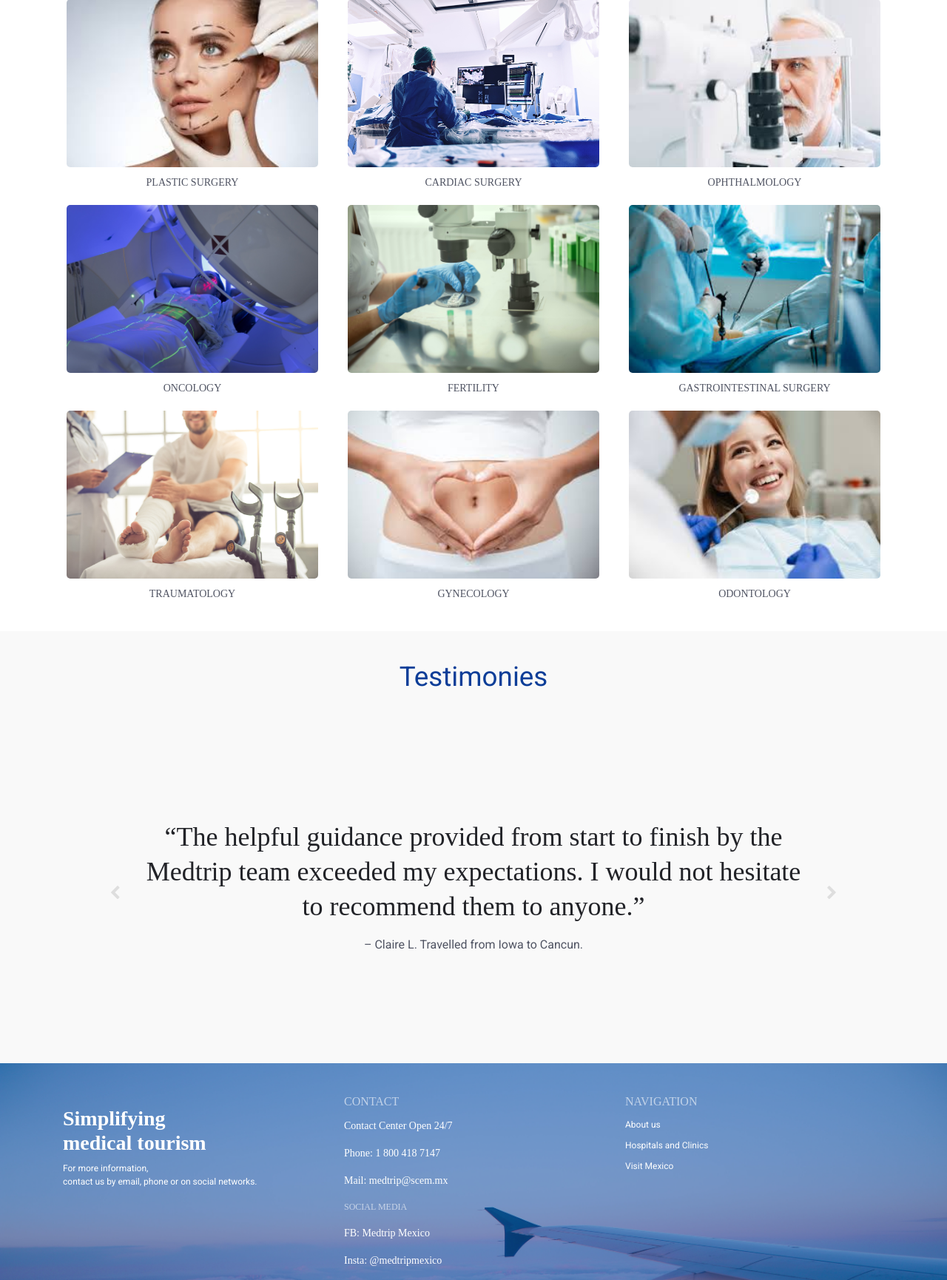
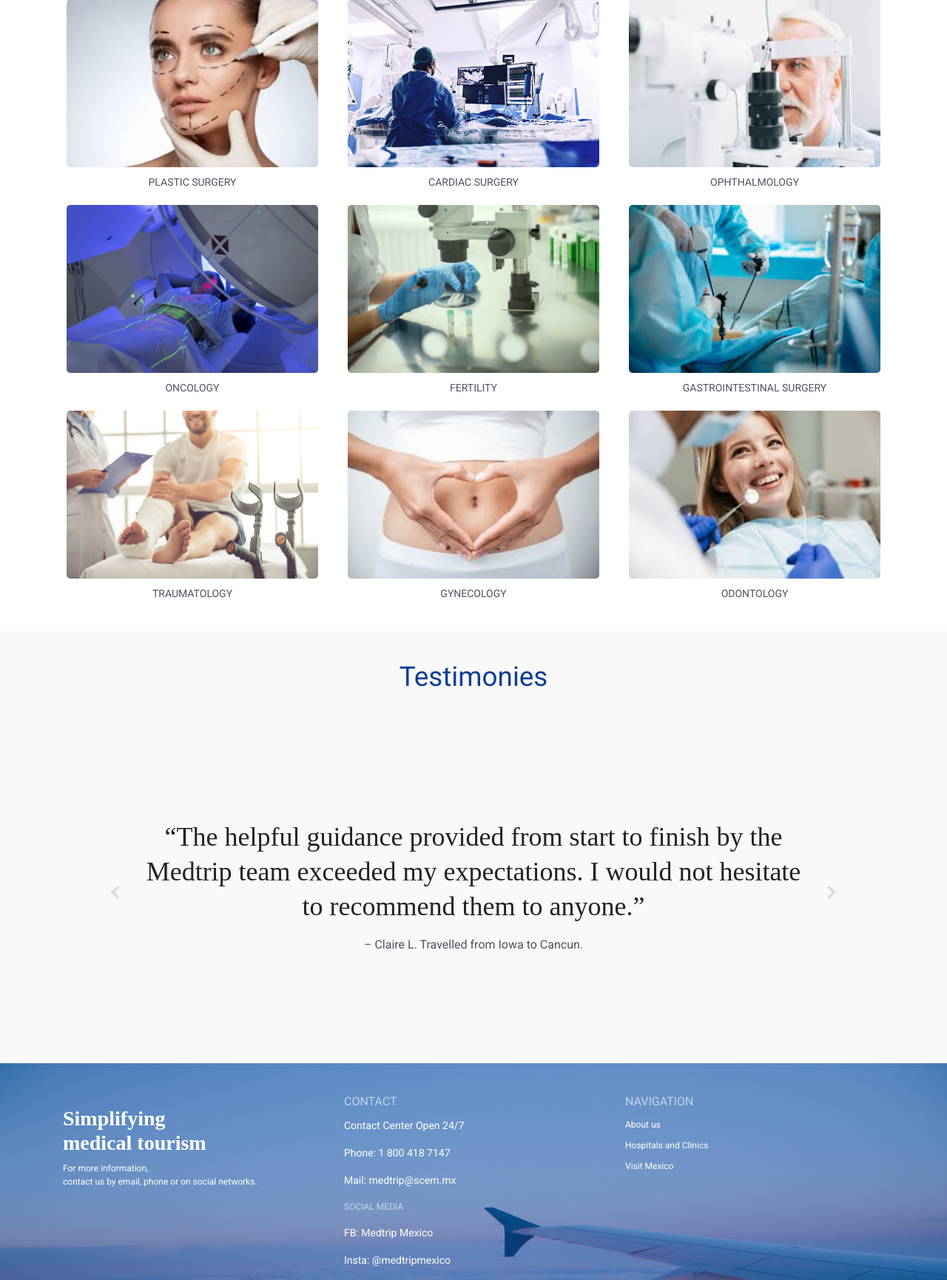
Before and after one commit to benjaminpenaolvera/medicine, a PHP site: page / in a window 1280 px wide. Shown: the part 2946-4676 px from the top of the page at 74% size. Run offline with PHP 8.4, Linux system fonts and the light colour scheme; some libraries are stand-ins or nearby versions.

Commit message:
Roboto font

```diff
--- a/home/styles.css
+++ b/home/styles.css
@@ -45,7 +45,6 @@ h3 {
       border-radius: 30px;
       color: #fff;
       display: inline-block;
-      font-family: NoirPro;
       font-size: 12px;
       font-weight: 400;
       margin: 0 5px;
@@ -78,7 +77,6 @@ nav .phone {
   position: relative;
   border-radius: 30px;
   display: inline-block;
-  font-family: NoirPro;
   font-size: 12px;
   font-weight: 400;
   margin: 0 5px;
@@ -268,7 +266,6 @@ nav li a {
       display: inline-block;
       width: 250px;
       color: #fff;
-      font-family: NoirPro;
       font-weight: 200;
       text-align: left; }
       .stats .container .row .nbr .number {
@@ -299,7 +296,6 @@ nav li a {
       margin: 0 auto; }
     .benefits .benefit h4 {
       color: #000;
-      font-family: NoirPro;
       font-weight: 200;
       text-align: center; }
 
@@ -313,7 +309,6 @@ nav li a {
     margin-right: -15px;
     margin-left: -15px; }
     .accreditations .container .row h5 {
-      font-family: NoirPro;
       font-weight: 200;
       color: #fff;
       text-align: center;
@@ -393,7 +388,6 @@ footer {
     padding-top: 20px; }
     footer .container .row .legal-terms .copyright {
       color: #fff;
-      font-family: NoirPro;
       font-size: 12px;
       display: block; }
     footer .container .row .legal-terms p {
@@ -404,7 +398,6 @@ footer {
     footer .container .row .linkcol .link-list .subtitle {
       color: #fff;
       text-transform: uppercase;
-      font-family: NoirPro;
       opacity: .6;
       font-size: 16px;
       display: block;
@@ -416,7 +409,6 @@ footer {
     footer .container .row .linkcol .languages-container {
       color: #fff;
       text-transform: uppercase;
-      font-family: NoirPro;
       font-size: 16px;
       display: block;
       margin: 10px auto;
@@ -428,7 +420,6 @@ footer {
     footer .container .row .linkcol .info-container .subtitle {
       color: #fff;
       text-transform: uppercase;
-      font-family: NoirPro;
       opacity: .6;
       font-size: 16px;
       display: block;
@@ -436,7 +427,6 @@ footer {
       font-weight: 200; }
     footer .container .row .linkcol .info-container .info {
       color: #fff;
-      font-family: NoirPro;
       font-size: 14px;
       display: block;
       font-weight: 200;
@@ -447,7 +437,6 @@ footer {
       color: #FFFFFF;
       opacity: 1;
       text-transform: none;
-      font-family: NoirPro;
       font-size: 14px;
       display: block;
       font-weight: 200;
@@ -492,7 +481,6 @@ footer {
           width: 100%;
           height: 100%; }
       .popularcat .row a span {
-        font-family: NoirPro;
         font-weight: 200;
         color: #4f5362;
         text-align: center;
@@ -513,7 +501,6 @@ footer {
         margin-bottom: 10px;
         user-select: none; }
       .popularcat .row .category .name {
-        font-family: NoirPro;
         font-weight: 200;
         color: #4f5362;
         text-align: center;
--- a/home/styles.scss
+++ b/home/styles.scss
@@ -60,7 +60,6 @@ h3 {
         border-radius: 30px;
         color: #fff;
         display: inline-block;
-        font-family: NoirPro;
         font-size: 12px;
         font-weight: 400;
         margin: 0 5px;
@@ -104,7 +103,6 @@ nav {
     position: relative;
     border-radius: 30px;
     display: inline-block;
-    font-family: NoirPro;
     font-size: 12px;
     font-weight: 400;
     margin: 0 5px;
@@ -136,7 +134,6 @@ nav {
 .headline {
   .banner {
     padding: 5px 15px;
-    // font-family: NoirPro;
     font-size: 16px;
     text-align: center;
     color: #FFFFFF;
@@ -208,7 +205,6 @@ nav {
       }
 
       p {
-        // font-family: NoirPro;
         color: #0d3e98; // move to variables
         text-align: center;
         width: 85%;
@@ -239,7 +235,7 @@ nav {
           width: 100%;
           cursor: pointer;
           // margin: 10px 15px 0;
-          // font-family: NoirPro;
+          //
         }
       }
     }
@@ -378,7 +374,6 @@ nav {
         display: inline-block;
         width: 250px;
         color: #fff;
-        font-family: NoirPro;
         font-weight: 200;
         text-align: left;
 
@@ -425,7 +420,6 @@ nav {
 
     h4 {
       color: #000;
-      font-family: NoirPro;
       font-weight: 200;
       text-align: center;
     }
@@ -446,7 +440,6 @@ nav {
       margin-left: -15px;
 
       h5 {
-        font-family: NoirPro;
         font-weight: 200;
         color: #fff;
         text-align: center;
@@ -488,7 +481,6 @@ nav {
     margin: 20px auto;
     font-weight: 400;
     font-size: 2.3em;
-    // font-family: NoirPro;
     color: #0d3e98;
     text-align: center;
   }
@@ -523,7 +515,6 @@ nav {
         }
 
         p.overview {
-          // font-family: NoirPro;
           font-weight: 200;
           color: #4f5362;
           text-align: center;
@@ -588,7 +579,6 @@ footer {
 
         .copyright {
           color: #fff;
-          font-family: NoirPro;
           font-size: 12px;
           display: block;
         }
@@ -607,7 +597,6 @@ footer {
           .subtitle {
             color: #fff;
             text-transform: uppercase;
-            font-family: NoirPro;
             opacity: .6;
             font-size: 16px;
             display: block;
@@ -624,7 +613,6 @@ footer {
         .languages-container {
           color: #fff;
           text-transform: uppercase;
-          font-family: NoirPro;
           font-size: 16px;
           display: block;
           margin: 10px auto;
@@ -644,7 +632,6 @@ footer {
           .subtitle {
             color: #fff;
             text-transform: uppercase;
-            font-family: NoirPro;
             opacity: .6;
             font-size: 16px;
             display: block;
@@ -654,7 +641,6 @@ footer {
 
           .info {
             color: #fff;
-            font-family: NoirPro;
             font-size: 14px;
             display: block;
             font-weight: 200;
@@ -670,7 +656,6 @@ footer {
           color: #FFFFFF;
           opacity: 1;
           text-transform: none;
-          font-family: NoirPro;
           font-size: 14px;
           display: block;
           font-weight: 200;
@@ -737,7 +722,7 @@ footer {
       }
 
       span {
-      font-family: NoirPro;
+
       font-weight: 200;
       color: #4f5362;
       text-align: center;
@@ -764,7 +749,7 @@ footer {
       }
 
       .name {
-        font-family: NoirPro;
+
         font-weight: 200;
         color: #4f5362;
         text-align: center;
```
Also changed, not shown: 1 other file.
